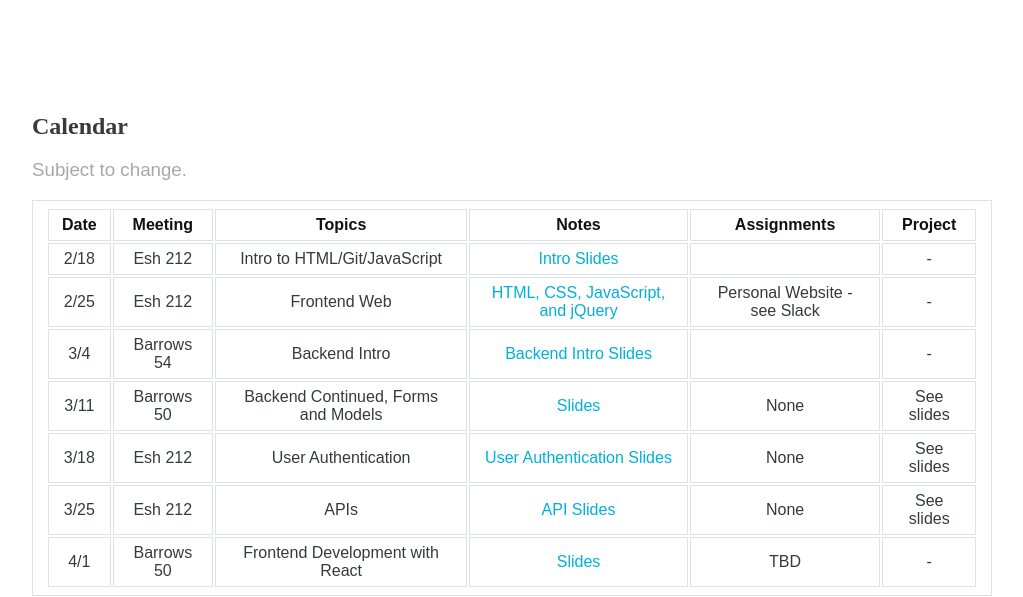
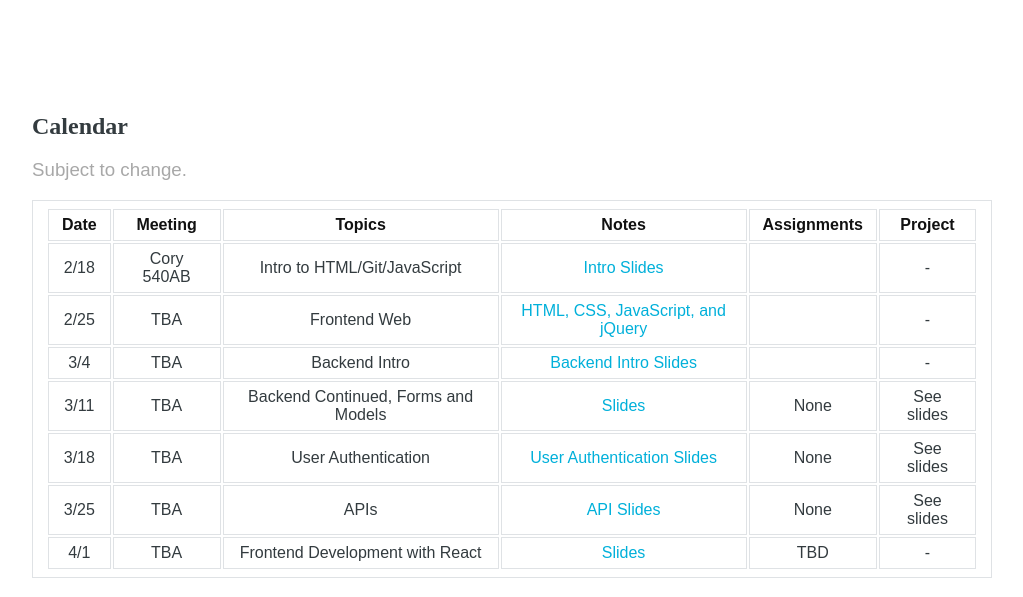
Before and after one commit to codebase-berkeley-mentored-project-sp18/codebase-berkeley-mentored-project-sp18.github.io, a plain HTML site: page index.html in a window 1280 px wide. Shown: the part 384-981 px from the top of the page, without its empty margins (128-1151 px from the left). Drawn offline with Linux system fonts and the light colour scheme.

Commit message:
week 1 slides link

```diff
--- a/index.html
+++ b/index.html
@@ -38,23 +38,23 @@
                   </tr>
                   <tr>
                     <td>2/18</td>
-                    <td>Esh 212</td>
+                    <td>Cory 540AB</td>
                     <td>Intro to HTML/Git/JavaScript</td>
-                    <td><a href="https://docs.google.com/presentation/d/1hCrrHm-sOZ2nLR21Jao6YOYNhEbPLHRXtevLm543SEI/edit#slide=id.g2664c9d134_0_581">Intro Slides</a></td>
+                    <td><a href="https://docs.google.com/presentation/d/1P9EWX5pebur4Ecfi3ltfEjaWUTOk3fNtdkUcc9a_ndQ/edit?usp=sharing">Intro Slides</a></td>
                     <td></td>
                     <td>-</td>
                   </tr>
                   <tr>
                     <td>2/25</td>
-                    <td>Esh 212</td>
+                    <td>TBA</td>
                     <td>Frontend Web</td>
                     <td><a href="">HTML, CSS, JavaScript, and jQuery</a></td>
-                    <td>Personal Website - see Slack</td>
+                    <td></td>
                     <td>-</td>
                   </tr>
                   <tr>
                     <td>3/4</td>
-                    <td>Barrows 54</td>
+                    <td>TBA</td>
                     <td>Backend Intro</td>
                     <td><a href="">Backend Intro Slides</a></td>
                     <td></td>
@@ -62,7 +62,7 @@
                   </tr>
                   <tr>
                     <td>3/11</td>
-                    <td>Barrows 50</td>
+                    <td>TBA</td>
                     <td>Backend Continued, Forms and Models</td>
                     <td><a href="">Slides</a></td>
                     <td>None</td>
@@ -70,7 +70,7 @@
                   </tr>
                   <tr>
                     <td>3/18</td>
-                    <td>Esh 212</td>
+                    <td>TBA</td>
                     <td>User Authentication</td>
                     <td><a href="">User Authentication Slides</a></td>
                     <td>None</td>
@@ -78,7 +78,7 @@
                   </tr>
                   <tr>
                     <td>3/25</td>
-                    <td>Esh 212</td>
+                    <td>TBA</td>
                     <td>APIs</td>
                     <td><a href="">API Slides</a></td>
                     <td>None</td>
@@ -86,7 +86,7 @@
                   </tr>
                   <tr>
                     <td>4/1</td>
-                    <td>Barrows 50</td>
+                    <td>TBA</td>
                     <td>Frontend Development with React</td>
                     <td><a href="">Slides</a></td>
                     <td>TBD</td>
```
